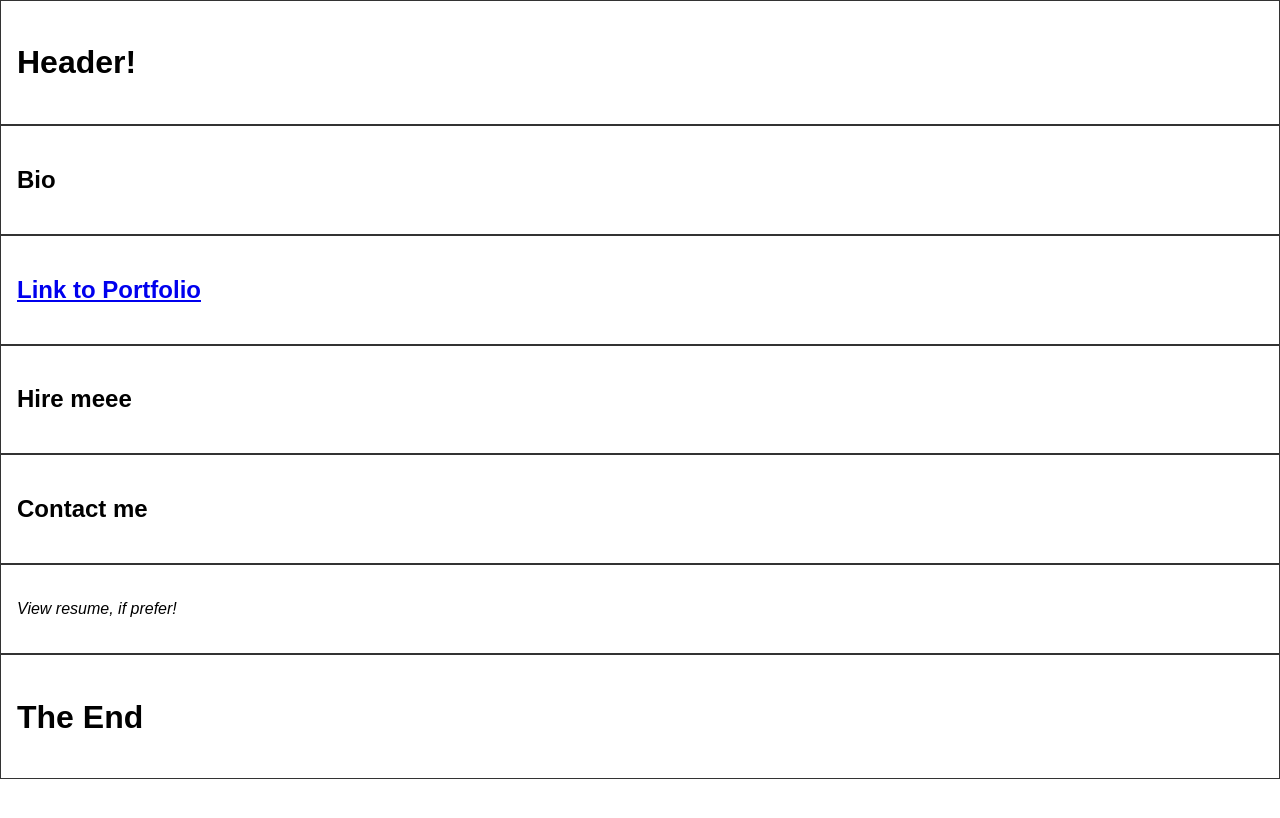
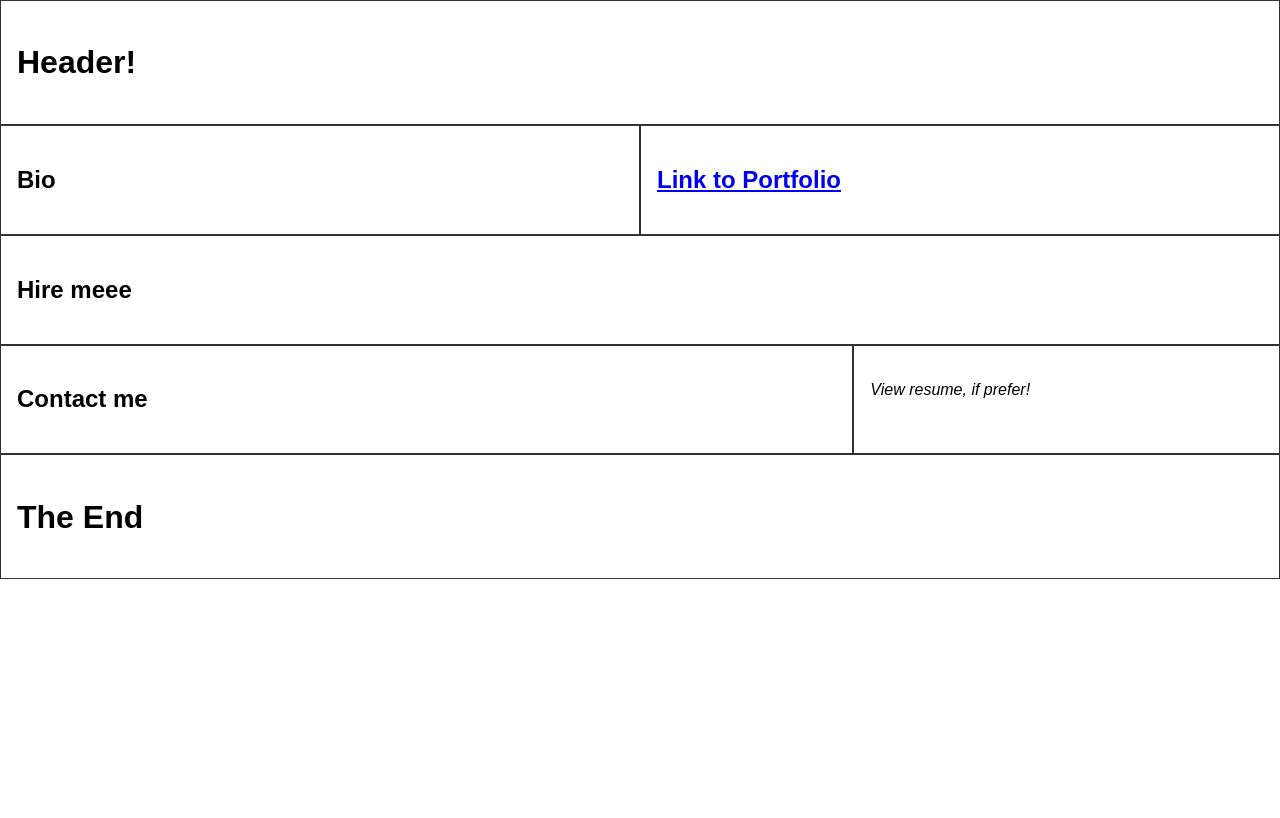
Before and after one commit to kbdonnally/katherinedoes.design, a Jekyll site: the page built from pages/home-1.html, in a window 1280 px wide. Shown: the top 818 px of the page. Built offline with Jekyll 4.4.1, drawn with Linux system fonts in a browser that asks for light colours.

Commit message:
Add grid template + assign grid areas to each homepage section

```diff
--- a/assets/css/_sass/_pages/_home.scss
+++ b/assets/css/_sass/_pages/_home.scss
@@ -10,6 +10,13 @@
 
 .home-grid-wrapper {
 	position: relative;
+	display: grid;
+	grid-template-columns: repeat(6, 1fr);
+	grid-template-areas: 'h h h h h h'
+						 'b b b p p p'
+						 'a a a a a a'
+						 'c c c c r r'
+						 'e e e e e e';
 }
 
 // grid items
@@ -22,41 +29,41 @@
 /* Header: */
 
 .home__header {
-
+	grid-area: h;
 }
 
 /* Bio: */
 
 .home__bio {
-
+	grid-area: b;
 }
 
 /* Portfolio: */
 
 .home__portfolio {
-
+	grid-area: p;
 }
 
 /* Call to action: */
 
 .home__cta {
-
+	grid-area: a;
 }
 
 /* Contact: */
 
 .home__contact {
-
+	grid-area: c;
 }
 
 /* Resume link: */
 
 .home__resume {
-
+	grid-area: r;
 }
 
 /* Footer: */
 
 .home__footer {
-
+	grid-area: e; // e for end
 }
```
